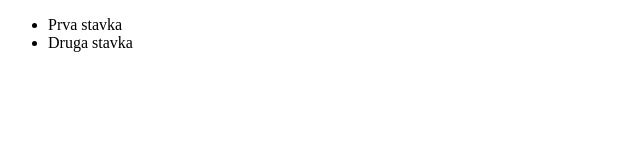
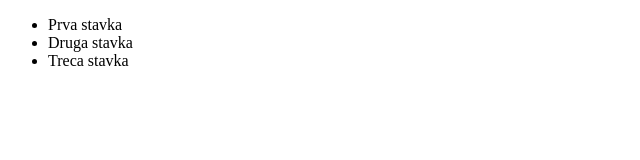
Before and after one commit to sociolog/test-frontend-development, a plain HTML site: page index.html in a window 1280 px wide. Shown: the whole page, without its empty margins (0-640 px from the left). Drawn offline with Linux system fonts and the light colour scheme.

Commit message:
Third item in the list.

```diff
--- a/index.html
+++ b/index.html
@@ -14,6 +14,9 @@
             <li>
                 Druga stavka
             </li>
+            <li>
+                Treca stavka
+            </li>
         </ul>
     </div>
 
```
